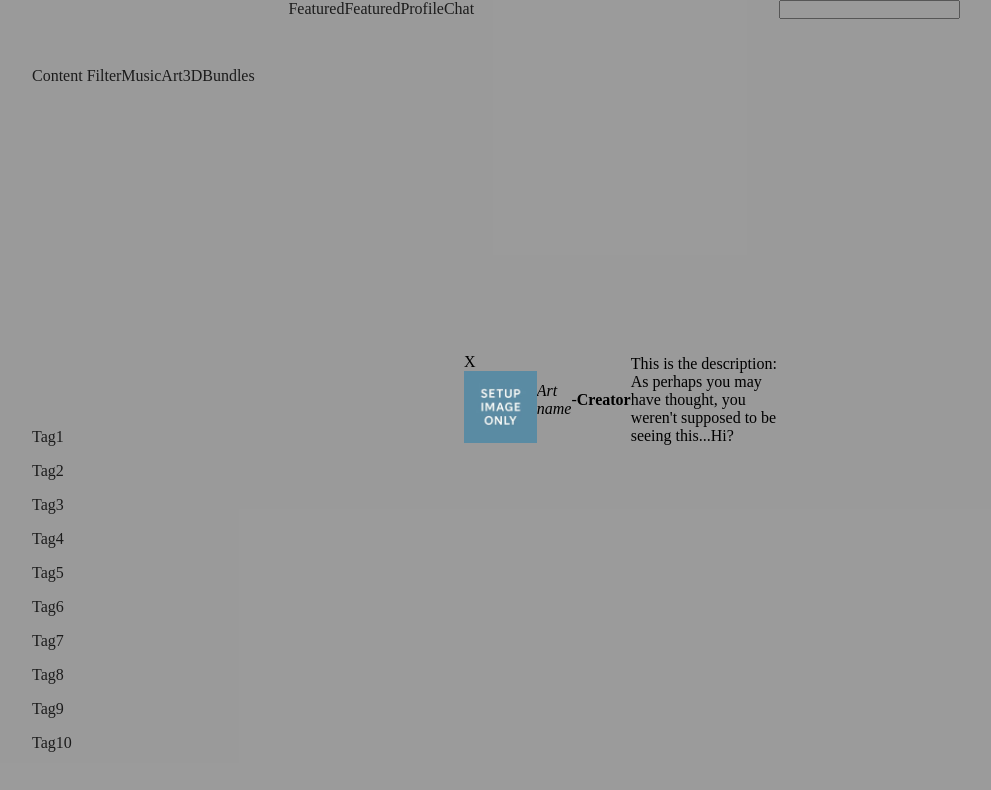
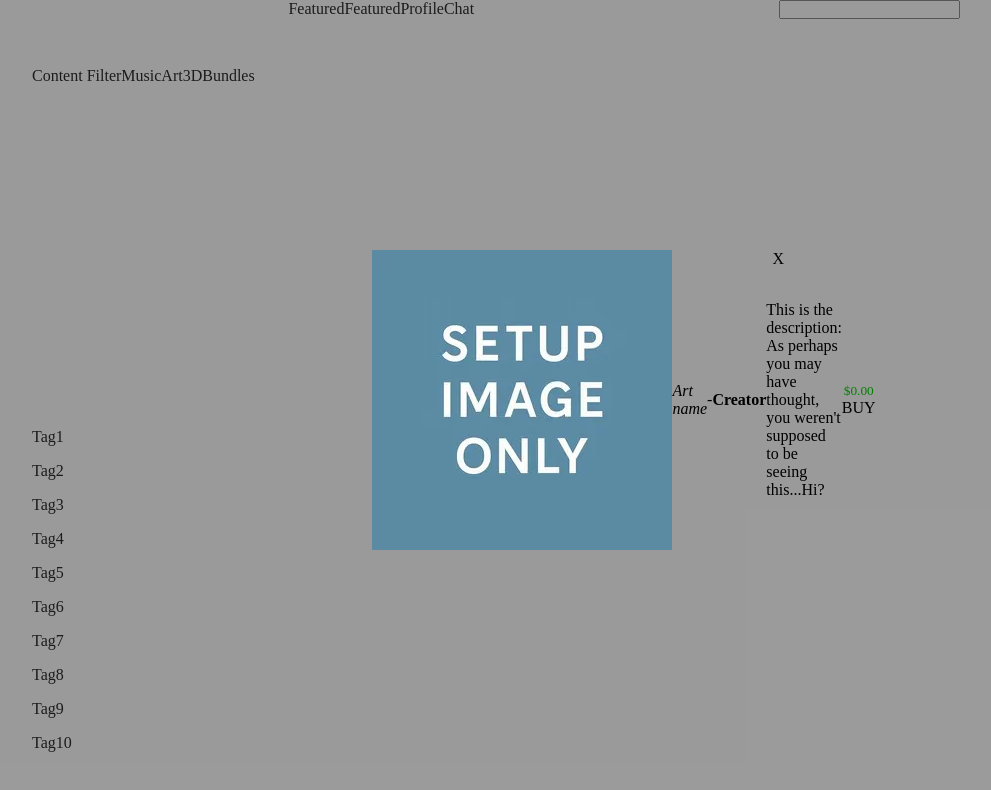
Before and after one commit to Matheus-OliRod/Ethereal-vault, a React (Create React App) app: page / in a window 1280 px wide. Shown: the top 790 px of the page, without its empty margins (16-1007 px from the left). Built offline with nearby package versions, Linux system fonts and the light colour scheme; what @shoelace-style/shoelace would draw is missing.

Commit message:
Finished card component (for now). Moving to display

```diff
--- a/src/views/featured/components/featured-panel/subcomponents/item-card/ItemCard.jsx
+++ b/src/views/featured/components/featured-panel/subcomponents/item-card/ItemCard.jsx
@@ -10,7 +10,58 @@ import placeholderImage from "@/res/images/placeholderImage.webp";
  */
 function ItemCard() {
 
+    /**
+     * Formats a number to have x int cases and y decimal cases.
+     *
+     * Examples:
+     *
+     * format(1.0, 2, 2) -> 01.00
+     *
+     * format(102.23, 5, 1) -> 00102.23
+     * @param {number} num : The number to format
+     * @param {number} intCase : The minimun int cases it should have
+     * @param {number} decimalCase : The minimun decimal cases it should have
+     */
+
+    function formatValue(num, intCase = 0, decimalCase = 0) {
+
+        if(!Number.isInteger(intCase) || !Number.isInteger(decimalCase)) {
+            console.error("Case input value must be Integer");
+            return;
+        }
+
+        let hasIntCase = 0, hasDecimalCase = 0; // Counting the amount of already existing cases
+        let isDecimal = false; // Will switch the adding from int to decimal
+        num = num + "";
+
+        for(let i = 0; i < num.length; i++) {
+            if(num[i] == ".") isDecimal = !isDecimal;
+            if(!isDecimal) hasIntCase++;
+            else hasDecimalCase++;
+        }
+
+        intCase -= hasIntCase; // Verifying the amount of new cases to put
+        decimalCase -= hasDecimalCase;
+
+        if(!num.includes(".")) num = num + "."; // Adding the decimal separator
+
+        while(intCase != 0 && decimalCase != 0) {
+            if(intCase > 0) {
+                num = "0" + num;
+                intCase--;
+            }
+
+            if(decimalCase > 0) {
+                num = num + "0";
+                decimalCase--;
+            }
+        }
+
+        return num;
+    }
+
     const [isVisible, setIsVisible] = useState(true);
+    const [price, setPrice] = useState(0.0);
 
     const toggleVisible = () => {
         setIsVisible(!isVisible);
@@ -19,12 +70,12 @@ function ItemCard() {
     return (
         <div style={{display: (isVisible) ? "flex" : "none"}} className="card-popup">
             <div className="glass-pane">
+                <div style={{position:"relative"}}>
+
+                    <sl-button onClick={toggleVisible} variant="text">X</sl-button>
                     <sl-card>
 
-                    <div slot="header" className="image-holder">
-                        <sl-button onClick={toggleVisible} variant="danger">X</sl-button>
-                        <img src={placeholderImage} alt="A piece of art" />
-                    </div>
+                            <img slot="image" src={placeholderImage} alt="A piece of art" />
 
 
                             <i>Art name</i> - <strong>Creator</strong> <br /> <br />
@@ -34,7 +85,18 @@ function ItemCard() {
                             As perhaps you may have thought, you weren't supposed to be seeing this...Hi?
                         </p>
 
+                        <br /><br />
+
+                        <div slot="footer">
+                            <div className="buy-div">
+                                <small>{"$" + formatValue(price, 0, 2)}</small>
+                                <sl-button variant="success" outline>BUY</sl-button>
+                            </div>
+                            <sl-rating></sl-rating>
+                        </div>
+
                     </sl-card>
+                </div>
             </div>
         </div>
     );
--- a/src/views/featured/components/featured-panel/subcomponents/item-card/itemCard.css
+++ b/src/views/featured/components/featured-panel/subcomponents/item-card/itemCard.css
@@ -11,21 +11,23 @@
     display: flex;
     justify-content: center;
     align-items: center;
+    transition: .3s linear;
 }
 
-.image-holder {
-    position: relative;
-    padding: 0;
-    margin: 0;
-}
-
-.image-holder header {
+sl-button[variant="text"] {
     position: absolute;
     right: 0;
 }
 
-.image-holder img {
-    width: 100%;
+sl-button[variant="text"]::part(base) {
+    color: darkred;
+    transition: linear .15s;
+    font-weight: bolder;
+}
+
+sl-button[variant="text"]::part(base):hover {
+    color: red;
+    transform: scale(1.2);
 }
 
 sl-card {
@@ -35,3 +37,20 @@ sl-card {
     justify-content: center;
     align-items: center;
 }
+
+div[slot="footer"] {
+    display: flex;
+    justify-content: space-between;
+    align-items: center;
+}
+
+.buy-div {
+    display: flex;
+    flex-direction: column;
+    justify-content: center;
+    align-items: center;
+}
+
+.buy-div small {
+    color: green;
+}
```
Also changed, not shown: src/views/featured/components/featured-panel/subcomponents/item-display/ItemDisplay.jsx (line endings or trailing spaces). Lines whose indentation alone changed are shown as unchanged.
